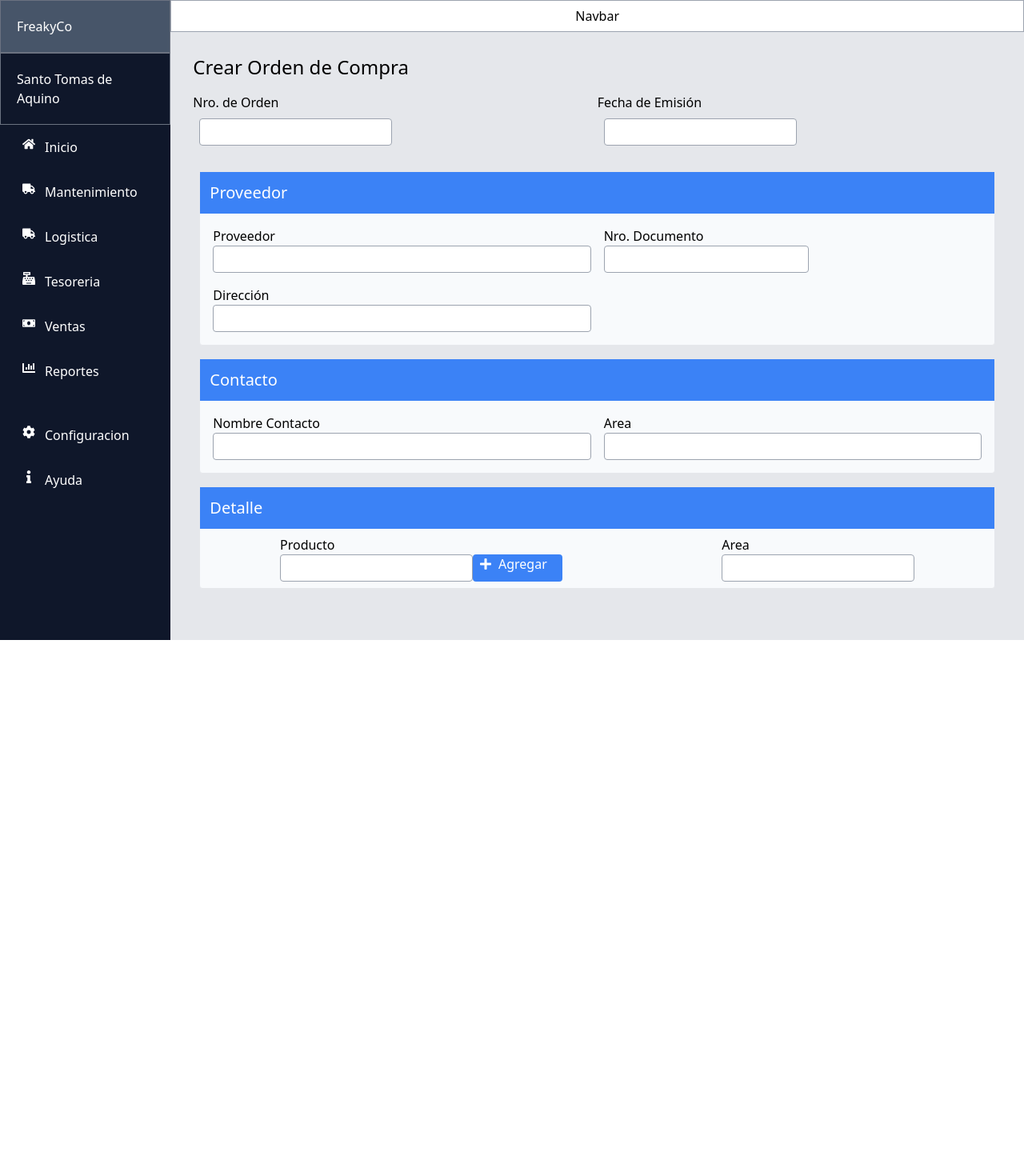
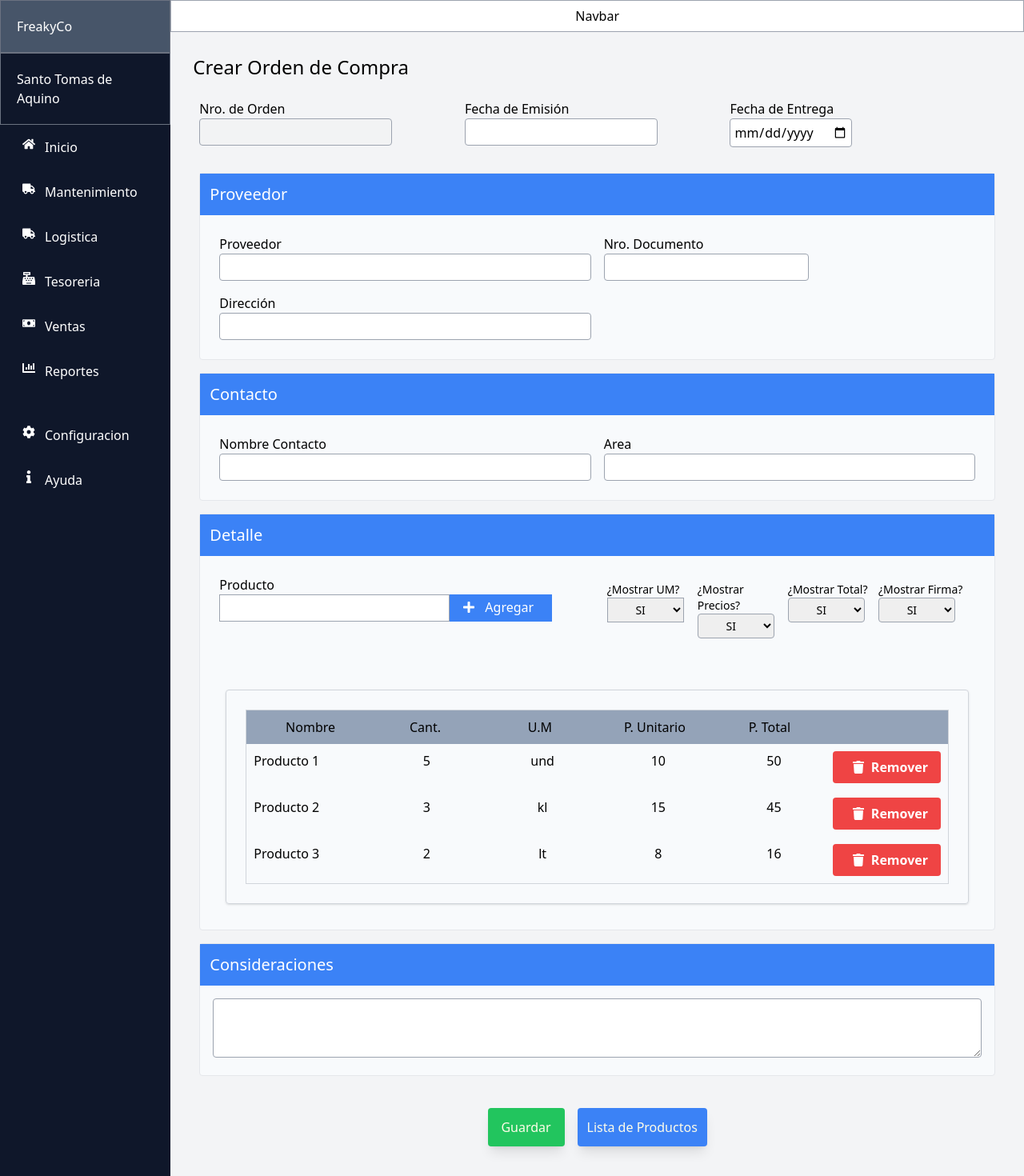
Before and after one commit to Hearly98/Inventario_School, a React (Create React App) app: page /crearOrdenCompra in a window 1280 px wide. Shown: the top 1470 px of the page at 80% size. Before the commit the page ends 800 px from the top, so only its background shows below. Built offline with nearby package versions, Linux system fonts and the light colour scheme.

Commit message:
Cambiando etiquetas a por button en guardar y obtener

```diff
--- a/src/pages/Logistics/CreatePurchaseOrder.js
+++ b/src/pages/Logistics/CreatePurchaseOrder.js
@@ -3,23 +3,38 @@ import * as FaIcons from 'react-icons/fa';
 import { NavLink } from "react-router-dom";
 
 const CreatePurchaseOrder = () =>{
+    const data = [
+        { nombre: 'Producto 1', cantidad: 5, unidadMedida: 'und', precioUnitario: 10, precioTotal: 50 },
+        { nombre: 'Producto 2', cantidad: 3, unidadMedida: 'kl', precioUnitario: 15, precioTotal: 45 },
+        { nombre: 'Producto 3', cantidad: 2, unidadMedida: 'lt', precioUnitario: 8, precioTotal: 16 }
+     ];
     return(
-        <div className="flex-1 bg-gray-200 h-full p-1">
+        //section fondo
+        <div className="flex-1 bg-gray-100 h-full p-1">
             <section className="p-4">
             <h1 className="font-medium text-2xl m-2">Crear Orden de Compra</h1>
-            <div className="grid grid-cols-1 md:grid-cols-2 p-2">
+            <div className="grid grid-cols-1 md:grid-cols-3 p-4">
             <div>
             <label className="font-medium">Nro. de Orden</label>
-            <input className="m-2 p-1 border border-gray-400 flex rounded"/>
+            <input className=" p-1 border border-gray-400 flex rounded " disabled/>
             </div>
             <div>
             <label className="font-medium">Fecha de Emisión</label>
-            <input className="m-2 p-1 border border-gray-400 flex rounded"/>
+            <input className=" p-1 border border-gray-400 flex rounded"/>
+            </div>
+            <div>
+            <label className="font-medium">Fecha de Entrega</label>
+            <input className=" p-1 border border-gray-400 flex rounded" type="date"/>
             </div>
             </div>
-            <section className=" bg-slate-50 m-4 rounded border">
+
+            {/*Section Proveedor */}
+
+            <section className=" bg-slate-50 m-4 rounded border h-auto">
                 <h1 className="w-full font-medium text-white text-xl bg-blue-500 p-3">Proveedor</h1>
-               <div className="grid grid-cols-1 md:grid-cols-2 p-2">
+
+                {/* Datos Proveedor */}
+               <div className="grid grid-cols-1 md:grid-cols-2 p-4">
                     <div className="flex flex-col m-2">
                     <label className="font-medium flex">Proveedor</label>
                     <input className="p-1 border rounded border-gray-400"/>
@@ -34,36 +49,112 @@ const CreatePurchaseOrder = () =>{
                     </div>
                 </div>
             </section>
-            <section className=" bg-slate-50 m-4 rounded border">
+            {/*Section Contacto*/}
+
+            <section className=" bg-slate-50 m-4 rounded border h-auto">
+
                 <h1 className="w-full font-medium text-white text-xl bg-blue-500 p-3">Contacto</h1>
-               <div className="grid grid-cols-1 md:grid-cols-2 p-2">
+
+            {/*Section Datos Contacto */}
+               <div className="grid grid-cols-1 md:grid-cols-2 p-4">
                     <div className="flex flex-col m-2">
                     <label className="font-medium flex">Nombre Contacto</label>
                     <input className="p-1 border rounded border-gray-400"/>
                     </div>
-                    <div className="flex flex-col m-2 ">
+                    <div className="flex flex-col m-2">
                     <label className="font-medium flex">Area</label>
                     <input className="p-1 border rounded border-gray-400"/>
                     </div>
                 </div>
             </section>
+            {/*Section Detalle de OC */}
             <section className=" bg-slate-50 m-4 rounded border">
                 <h1 className="w-full font-medium text-white text-xl bg-blue-500 p-3">Detalle</h1>
-               <div className="flex justify-around">
+                {/*Section Datos Detalle de OC */}
+               <div className="grid grid-cols-1 md:grid-cols-2 p-4">
                     <div className="flex flex-col m-2">
                     <label className="font-medium flex">Producto</label>
-                    <div className=" flex">
-                    <input className="p-1 border rounded border-gray-400"/>
-                    <a className="cursor-pointer w-28 flex bg-blue-500 hover:bg-blue-600 rounded text-white"><FaIcons.FaPlus className="mx-2 m-1"/>Agregar</a>
+                    <div className=" flex ">
+                    <input className="p-1 border w-72 border-gray-400"/>
+                    <button className="p-1 cursor-pointer w-32 flex bg-blue-500 hover:bg-blue-600 text-white"><FaIcons.FaPlus className="mx-3 m-1"/>Agregar</button>
                     </div>
                     </div>
-                    <div className="flex flex-col m-2 ">
-                    <label className="font-medium flex">Area</label>
-                    <input className="p-1 border rounded border-gray-400"/>
+                {/*Section Condicionales para Detalle OC*/}
+                <div className="grid grid-cols-1 md:grid-cols-4 text-sm ml-3 m-4">
+                <div className="flex flex-col">
+                        <label className="font-medium flex">¿Mostrar UM?</label>
+                        <select className="w-24 border border-gray-400 text-center p-1">
+                            <option>SI</option>
+                            <option>NO</option>
+                        </select>
+                        </div>
+                        <div className="flex flex-col">
+                        <label className="font-medium flex">¿Mostrar Precios?</label>
+                        <select className="w-24 border border-gray-400 rounded text-center p-1">
+                            <option>SI</option>
+                            <option>NO</option>
+                        </select>
+                        </div>
+                        <div className="flex flex-col">
+                        <label className="font-medium flex">¿Mostrar Total?</label>
+                        <select className="w-24 border border-gray-400 rounded text-center p-1">
+                            <option>SI</option>
+                            <option>NO</option>
+                        </select>
+                        </div>
+                        <div className="flex flex-col">
+                        <label className="font-medium flex">¿Mostrar Firma?</label>
+                        <select className="w-24 border border-gray-400 rounded text-center p-1">
+                            <option>SI</option>
+                            <option>NO</option>
+                        </select>
+                        </div>
                     </div>
+                    </div>
+                    {/*Section Tabla de Productos para OC*/}
+                    <div className="border border-gray-300 shadow w-100 h-full m-8 p-6 rounded">
+                    <table className="border w-full">
+                       <thead>
+                       <tr  className="flex p-2 justify-between  bg-slate-400">
+                       <th className="font-medium flex-1">Nombre</th>
+                        <th className="font-medium flex-1">Cant.</th>
+                        <th className="font-medium flex-1">U.M</th>
+                        <th className="font-medium flex-1">P. Unitario</th>
+                        <th className="font-medium flex-1">P. Total</th>
+                        <th className="font-medium flex-1"></th>
+                       </tr>
+                       </thead>
+                       <tbody>
+                         {/* Aquí van las filas y celdas de datos */}
+                         {data.map((item, index) => (
+                        <tr key={index} className="flex p-2 justify-between">
+                        <td className="flex-1">{item.nombre}</td>
+                        <td className="flex-1 text-center">{item.cantidad}</td>
+                        <td className="flex-1 text-center">{item.unidadMedida}</td>
+                        <td className="flex-1 text-center">{item.precioUnitario}</td>
+                        <td className="flex-1 text-center">{item.precioTotal}</td>
+                        {/* botones */}
+                        <td><button className="bg-red-500 hover:bg-red-700 text-white font-bold py-2 px-4 rounded flex"><FaIcons.FaTrash className="mx-2 m-1"/>Remover</button></td>
+                        </tr>
+                        ))}
+                       </tbody>
+                    </table>
                 </div>
             </section>
+            {/*Section Consideraciones */}
+             <section className=" bg-slate-50 m-4 rounded border h-auto">
+                <h1 className="w-full font-medium text-white text-xl bg-blue-500 p-3">Consideraciones</h1>
+               <div className="m-4">
+               <textarea className="border border-gray-400 p-3 w-full h-auto rounded"/>
+               </div>
             </section>
+            {/*Section botones de guardado*/}
+            <section className="m-8 cursor-pointer flex justify-center font-medium text-yellow-50 ">
+            <button className="bg-green-500 m-2 p-3 w-24 text-center rounded shadow-lg hover:bg-green-600">Guardar</button>
+            <NavLink to="/productos" exact className="bg-blue-500 m-2 p-3 hover:bg-blue-600 text-center rounded w-38 shadow-lg">Lista de Productos</NavLink>
+            </section>
+            </section>
+
         </div>
     )
 }
--- a/src/pages/Logistics/PurchaseOrder.js
+++ b/src/pages/Logistics/PurchaseOrder.js
@@ -7,10 +7,10 @@ const PurchaseOrder = () =>{
         <section className="w-100 p-6">
           <div className="flex  justify-between mb-5">
           <h1 className="font-medium text-2xl">Orden de Compra</h1>
-          <p className="text-gray-500">OrdenCompra/<NavLink to="/" className="cursor-pointer text-sky-500 font-medium">Inicio</NavLink></p>
+          <p className="text-gray-500">OrdenCompra/<NavLink to="/" exact className="cursor-pointer text-sky-500 font-medium">Inicio</NavLink></p>
           </div>
           <div className="bg-blue-500 hover:bg-blue-600 cursor-pointer text-white p-2 rounded w-56">
-          <NavLink to="/crearOrdenCompra" className="flex"><FaIcons.FaPlusCircle className="mx-2 m-1"/>Crear Orden de Compra</NavLink>
+          <NavLink to="/crearOrdenCompra" exact className="flex"><FaIcons.FaPlusCircle className="mx-2 m-1"/>Crear Orden de Compra</NavLink>
           </div>
         </section>
           <section className=" shadow-lg rounded w-100 h-auto m-3 border border-gray-300 bg-slate-50">
@@ -34,7 +34,7 @@ const PurchaseOrder = () =>{
 
                 </div>
                <div className="w-100 m-6">
-               <a className="flex font-medium p-2 mt-3 px-6 w-100 cursor-pointer rounded bg-blue-500 hover:bg-blue-600 text-white text-center"><FaIcons.FaSearch className="mx-2 m-1"/>Buscar</a>
+               <button className="flex font-medium p-2 mt-3 px-6 w-100 cursor-pointer rounded bg-blue-500 hover:bg-blue-600 text-white text-center"><FaIcons.FaSearch className="mx-2 m-1"/>Buscar</button>
                </div>
                </div>
               <div className="border border-gray-300 shadow w-100 h-full m-8 p-6 rounded">
--- a/src/pages/Maintenance/Client.js
+++ b/src/pages/Maintenance/Client.js
@@ -7,10 +7,10 @@ const Client = () =>{
           <section className="w-100 p-6">
             <div className="flex  justify-between mb-5">
             <h1 className="font-medium text-2xl">Clientes</h1>
-            <p className="text-gray-500">Clientes/<a className="cursor-pointer text-sky-500 font-medium">Inicio</a></p>
+            <p className="text-gray-500">Clientes/<NavLink to="/" className="cursor-pointer text-sky-500 font-medium">Inicio</NavLink></p>
             </div>
             <div className="bg-blue-500 cursor-pointer hover:bg-blue-700 text-white p-3 rounded w-40">
-            <NavLink to="/crearCliente" className="flex"><FaIcons.FaPlusCircle className="mx-2 m-1"/>Crear Cliente</NavLink>
+            <NavLink to="/crearCliente" exact className="flex" ><FaIcons.FaPlusCircle className="mx-2 m-1"/>Crear Cliente</NavLink>
             </div>
           </section>
             <section className="shadow-lg rounded w-100 bg-slate-50 h-auto m-3 border border-gray-300">
@@ -20,7 +20,7 @@ const Client = () =>{
                         <input className="border border-gray-300 m-2 p-1 rounded w-64"></input>
                     </div>
                     <div className="bg-gray-300 hover:bg-gray-400 cursor-pointer  font-medium rounded w-40 h-9 p-1.5 mt-10 border border-gray-400 shadow-sm">
-                        <a className="flex"><FaIcons.FaSearch className="mx-2 m-1"/>Buscar</a>
+                        <button className="flex"><FaIcons.FaSearch className="mx-2 m-1"/>Buscar</button>
                     </div>
                 </div>
                 <div className="border border-gray-300 shadow w-100 h-full m-8 p-6 rounded">
--- a/src/pages/Maintenance/CreateClient.js
+++ b/src/pages/Maintenance/CreateClient.js
@@ -20,7 +20,7 @@ const CreateClient = () => {
           <label>Documento</label>
           <div className="flex">
           <input className=" border border-gray-300 p-1" />
-          <a className="bg-blue-500 cursor-pointer hover:bg-blue-600 p-1 text-yellow-50">Obtener</a>
+          <button className="bg-blue-500 cursor-pointer hover:bg-blue-600 p-1 text-yellow-50">Obtener</button>
           </div>
         </div>
         <div className="flex flex-col p-3">
@@ -41,8 +41,8 @@ const CreateClient = () => {
         </div>
       </section>
         <section className="m-8 flex justify-center cursor-pointer font-medium text-yellow-50 ">
-        <a className="bg-green-500 m-2 p-3 w-24 text-center rounded shadow-lg hover:bg-green-600">Guardar</a>
-        <NavLink to="/clientes" className="bg-blue-500 m-2 p-3 w-36 text-center rounded shadow-lg hover:bg-blue-600">Lista de Clientes</NavLink>
+        <button className="bg-green-500 m-2 p-3 w-24 text-center rounded shadow-lg hover:bg-green-600">Guardar</button>
+        <NavLink to="/clientes" exact className="bg-blue-500 m-2 p-3 w-36 text-center rounded shadow-lg hover:bg-blue-600">Lista de Clientes</NavLink>
         </section>
     </div>
   );
--- a/src/pages/Maintenance/CreateProduct.js
+++ b/src/pages/Maintenance/CreateProduct.js
@@ -53,15 +53,15 @@ const CreateProduct = () => {
         <label>Precio Sugerido</label>
         <div className="flex">
           <input className="border border-gray-300 p-1"/>
-        <select className="border border-gray-300">
+        <select className="border border-gray-300 bg-gray-200">
           <option>SOLES</option>
           <option>DOLARES</option>
         </select></div>
         </div>
       </section>
         <section className="m-8 cursor-pointer flex justify-center font-medium text-yellow-50 ">
-        <a className="bg-green-500 m-2 p-3 w-24 text-center rounded shadow-lg hover:bg-green-600">Guardar</a>
-        <NavLink to="/productos" className="bg-blue-500 m-2 p-3 hover:bg-blue-600 text-center rounded w-38 shadow-lg">Lista de Productos</NavLink>
+        <button className="bg-green-500 m-2 p-3 w-24 text-center rounded shadow-lg hover:bg-green-600">Guardar</button>
+        <NavLink to="/productos" exact className="bg-blue-500 m-2 p-3 hover:bg-blue-600 text-center rounded w-38 shadow-lg">Lista de Productos</NavLink>
         </section>
     </div>
   );
--- a/src/pages/Maintenance/CreateProvider.js
+++ b/src/pages/Maintenance/CreateProvider.js
@@ -20,7 +20,7 @@ const CreateProvider = () => {
           <label>Documento</label>
           <div className="flex">
           <input className=" border border-gray-300 p-1" />
-          <a className="bg-blue-500 cursor-pointer hover:bg-blue-600 p-1 text-yellow-50">Obtener</a>
+          <button className="bg-blue-500 cursor-pointer hover:bg-blue-600 p-1 text-yellow-50">Obtener</button>
           </div>
         </div>
         <div className="flex flex-col p-3">
@@ -41,8 +41,8 @@ const CreateProvider = () => {
         </div>
       </section>
         <section className="m-8 flex justify-center cursor-pointer font-medium text-yellow-50 ">
-        <a className="bg-green-500 m-2 p-3 w-24 text-center rounded shadow-lg hover:bg-green-600">Guardar</a>
-        <NavLink to="/proveedores" className="bg-blue-500 m-2 p-3 w-44 text-center rounded shadow-lg hover:bg-blue-600">Lista de Proveedores</NavLink>
+        <button className="bg-green-500 m-2 p-3 w-24 text-center rounded shadow-lg hover:bg-green-600">Guardar</button>
+        <NavLink to="/proveedores" exact className="bg-blue-500 m-2 p-3 w-44 text-center rounded shadow-lg hover:bg-blue-600">Lista de Proveedores</NavLink>
         </section>
     </div>
   );
--- a/src/pages/Maintenance/Products.js
+++ b/src/pages/Maintenance/Products.js
@@ -7,10 +7,10 @@ const Products = () =>{
           <section className="w-100 p-6">
             <div className="flex  justify-between mb-5">
             <h1 className="font-medium text-2xl">Productos</h1>
-            <p className="text-gray-500">Productos/<a className="cursor-pointer text-sky-500 font-medium">Inicio</a></p>
+            <p className="text-gray-500">Productos/<NavLink to="/" className="cursor-pointer text-sky-500 font-medium">Inicio</NavLink></p>
             </div>
             <div className="bg-blue-500 hover:bg-blue-600 cursor-pointer text-white p-2 rounded w-48">
-            <NavLink to="/crearProducto" className="flex"><FaIcons.FaPlusCircle className="mx-2 m-1"/>Crear Productos</NavLink>
+            <NavLink to="/crearProducto" exact className="flex"><FaIcons.FaPlusCircle className="mx-2 m-1"/>Crear Productos</NavLink>
             </div>
           </section>
             <section className="bg-gray-50 shadow-lg rounded w-100 h-auto m-3 border border-gray-300">
@@ -20,7 +20,7 @@ const Products = () =>{
                         <input className="border border-gray-300 m-2 p-1 rounded w-64"></input>
                     </div>
                     <div className="bg-gray-300 hover:bg-gray-400 cursor-pointer rounded w-40 h-9 p-1.5 mt-10 border border-gray-400 shadow-sm">
-                        <a className="flex"><FaIcons.FaSearch className="mx-2 m-1"/>Buscar</a>
+                        <button className="flex"><FaIcons.FaSearch className="mx-2 m-1"/>Buscar</button>
                     </div>
                 </div>
                 <div className="border border-gray-300 shadow w-100 h-full m-8 p-6 rounded">
--- a/src/pages/Maintenance/Provider.js
+++ b/src/pages/Maintenance/Provider.js
@@ -7,10 +7,10 @@ const Provider = () =>{
           <section className="w-100 bg-gray-100 p-6">
             <div className="flex  justify-between mb-5">
             <h1 className="font-medium text-2xl">Proveedores</h1>
-            <p className="text-gray-500">Proveedores/<a className="cursor-pointer text-sky-500 font-medium">Inicio</a></p>
+            <p className="text-gray-500">Proveedores/<NavLink to="/" exact className="cursor-pointer text-sky-500 font-medium">Inicio</NavLink></p>
             </div>
             <div className="bg-blue-500 hover:bg-blue-600 cursor-pointer text-white p-2 rounded w-48">
-            <NavLink to="/crearProveedor" className="flex"><FaIcons.FaPlusCircle className="mx-2 m-1"/>Crear Proveedor</NavLink>
+            <NavLink to="/crearProveedor" exact className="flex"><FaIcons.FaPlusCircle className="mx-2 m-1"/>Crear Proveedor</NavLink>
             </div>
           </section>
             <section className="shadow-lg rounded w-100 h-auto m-3 border border-gray-300">
@@ -20,7 +20,7 @@ const Provider = () =>{
                         <input className="border border-gray-300 m-2 p-1 rounded w-64"></input>
                     </div>
                     <div className="bg-gray-300 hover:bg-gray-400 font-medium cursor-pointer  rounded w-40 h-9 p-1.5 mt-10 border border-gray-400 shadow-sm">
-                        <a className="flex"><FaIcons.FaSearch className="mx-2 m-1"/>Buscar</a>
+                        <button className="flex"><FaIcons.FaSearch className="mx-2 m-1"/>Buscar</button>
                     </div>
                 </div>
                 <div className="border border-gray-300 shadow w-100 h-full m-8 p-6 rounded">
```
Also changed, not shown: src/components/Sidebar.js (+12 -12 lines).
